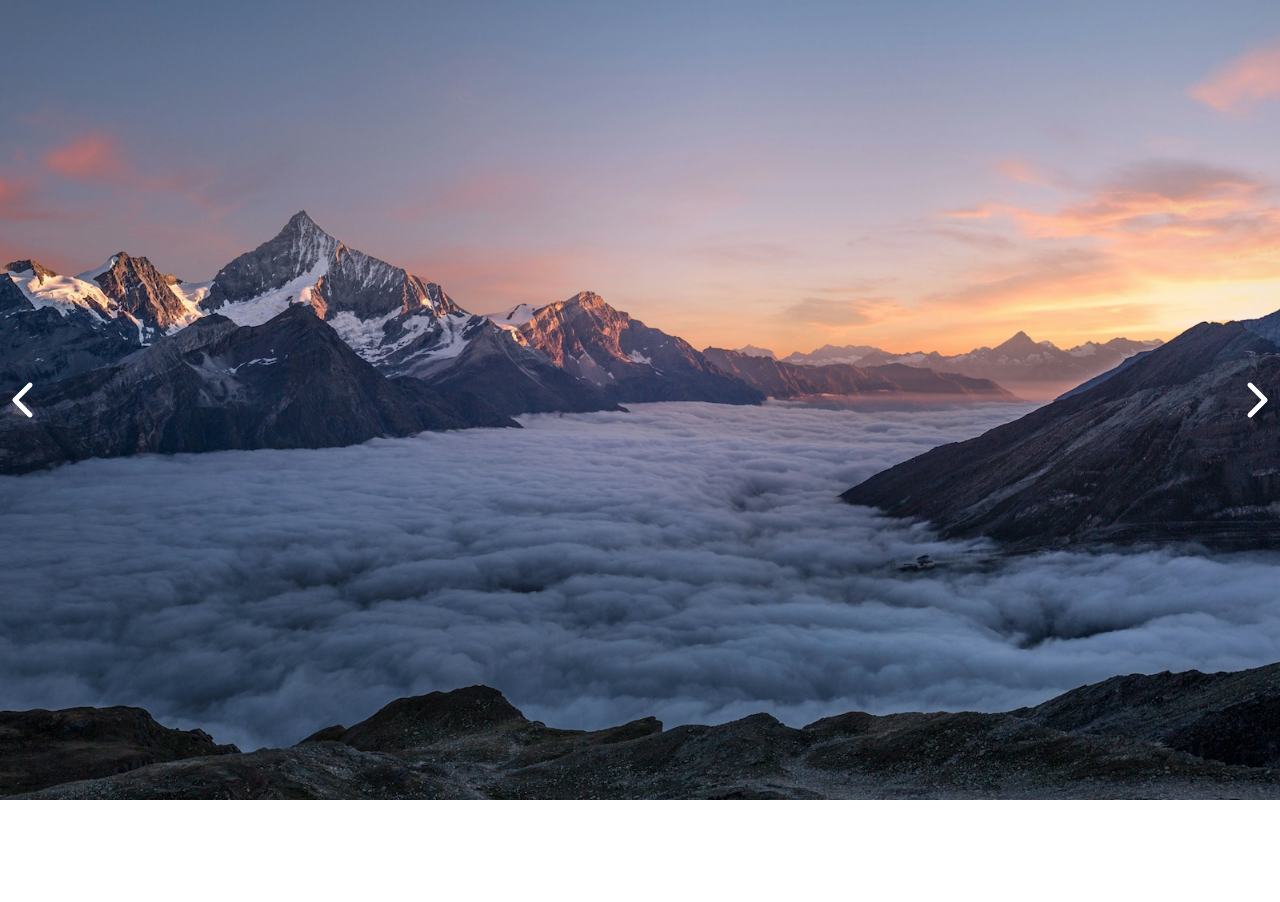
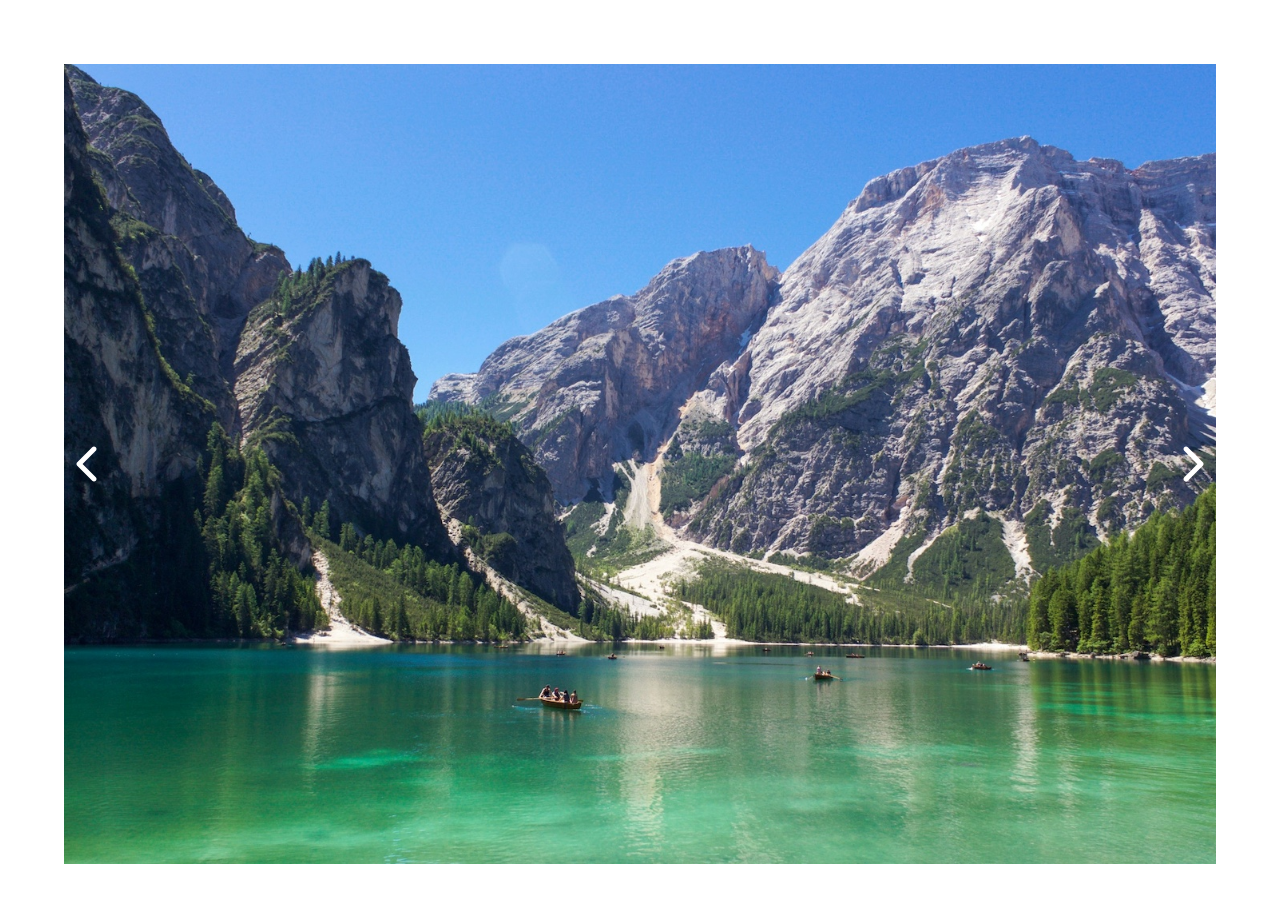
Before and after one commit to PeterBachman100/carousel, a plain HTML site: page index.html in a window 1280 px wide. Before the commit the page ends 800 px from the top, so only its background shows below. Drawn offline with Linux system fonts and the light colour scheme.

Commit message:
custom transition time, autoplay

```diff
--- a/index.css
+++ b/index.css
@@ -16,7 +16,7 @@
     height: 100%;
 }
 .carousel__track.no-transition {
-    transition: transform 0s;
+    transition: transform 0s !important;
 }
 
 .carousel__slide {
--- a/index.html
+++ b/index.html
@@ -7,7 +7,7 @@
         <link rel="stylesheet" href="index.css">
         <script defer type="module" src="index.js"></script>
     </head>
-    <body>
-        <div class="carousel" data-images="images.js"></div>
+    <body style="padding: 4rem;">
+        <div class="carousel" data-images="images.js" data-transition="0.5" data-autoplay="true"></div>
     </body>
 </html>
--- a/index.js
+++ b/index.js
@@ -9,6 +9,8 @@ function carousel() {
 
 async function createCarousel(carouselWrapper) {
     const imagesDataSrc = carouselWrapper.getAttribute('data-images');
+    const transitionTime = carouselWrapper.getAttribute('data-transition');
+    const autoplay = carouselWrapper.getAttribute('data-autoplay');
     const imagesData = await getImagesData(imagesDataSrc);
 
     const length = imagesData.length;
@@ -17,6 +19,7 @@ async function createCarousel(carouselWrapper) {
     let track = document.createElement('div');
     track.classList.add('carousel__track');
     track.style.width = `${(length + 2) * 100}%`;
+    track.style.transition = `transform ${transitionTime}s ease`;
 
     let slides = [];
 
@@ -80,6 +83,9 @@ async function createCarousel(carouselWrapper) {
 
     carouselWrapper.appendChild(dots);
     updateCarouselTrackPosition();
+    if(autoplay === "true") {
+        setInterval(next, 2000);
+    }
 
     function specialMagic(track, destinationSlide) {
         function listener() {
```
